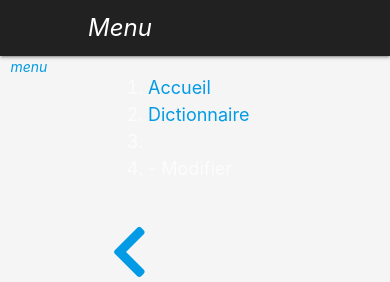
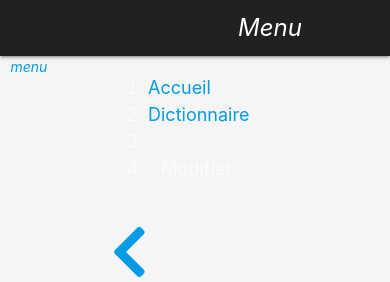
Before and after one commit to thediaf/Djangou, a Symfony app: template templates/admin/translate/edit.html.twig in a window 390 px wide; the page is wider, and only the part inside the window is pictured. Shown: the top 282 px of that part. Run offline with Twig, Linux system fonts and the light colour scheme; the template is opened without the code that fills it, so the values that code supplies are empty; form fields are guessed from the names that the template uses; some libraries are stand-ins or nearby versions.

Commit message:
:wrench:

```diff
--- a/public/css/style.css
+++ b/public/css/style.css
@@ -79,3 +79,17 @@ nav {
     height: .75rem;
     border-radius: .5rem;
 }
+
+@media(max-width: 600px) {
+    nav .sidenav-trigger {
+        float: right;
+    }
+}
+
+@media only screen and (max-width: 600px) {
+nav .brand-logo {
+    left: 0;
+    -webkit-transform: translateX(-50%);
+    transform: translateX(-50%);
+}
+}
--- a/src/Form/SearchType.php
+++ b/src/Form/SearchType.php
@@ -29,7 +29,8 @@ class SearchType extends AbstractType
                 // 'required' => false,
                 'label' => false,
                 'class' => Language::class,
-                'choice_label' => 'name'
+                'choice_label' => 'name',
+                // ''
             ])
         ;
     }
--- a/templates/admin/base.html.twig
+++ b/templates/admin/base.html.twig
@@ -2,6 +2,7 @@
 <html>
     <head>
         <meta charset="UTF-8">
+        <meta name="viewport" content="width=device-width, initial-scale=1.0">
         <title>{% block title %}{{ App.name }}{% endblock %}</title>
         <link rel="stylesheet" href="https://cdnjs.cloudflare.com/ajax/libs/materialize/1.0.0/css/materialize.min.css">
         <link rel="stylesheet" href="{{ asset('css/style.css') }}">
--- a/templates/admin/home/index.html.twig
+++ b/templates/admin/home/index.html.twig
@@ -9,7 +9,7 @@
 {% block content %}
 	<div class="container-fluid mt-7">
 		<div class="row card-group d-flex justify-content-center">
-			<div class="col s4">
+			<div class="col s6">
 				<a href="{{ path('admin_users') }}" class="card bg-info shadow border-0 text-white text-center p-3 mx-md-4 text-decoration-none">
 					<blockquote class="blockquote mb-0">
 						<i class="fa fa-3x fa-users"></i>
@@ -22,7 +22,7 @@
 					</blockquote>
 				</a>
 			</div>
-			<div class="col s4">
+			<div class="col s6">
 				<a href="{{ path('admin_translate') }}" class="card bg-success shadow border-0 text-white text-center p-3 mx-md-4 text-decoration-none">
 					<blockquote class="blockquote mb-0">
 						<i class="fa fa-3x fa-book"></i>
@@ -35,7 +35,7 @@
 					</blockquote>
 				</a>
 			</div>
-			<div class="col s4">
+			<div class="col s6">
 				<a href="{{ path('admin_translate') }}" class="card shadow border-0 text-white text-center p-3 mx-md-4 text-decoration-none">
 					<blockquote class="blockquote mb-0">
 						<i class="fa fa-3x fa-lightbulb"></i>
--- a/templates/base.html.twig
+++ b/templates/base.html.twig
@@ -2,6 +2,7 @@
 <html>
     <head>
         <meta charset="UTF-8">
+        <meta name="viewport" content="width=device-width, initial-scale=1.0">
         <title>{% block title %}{{ App.name }}{% endblock %}</title>
         <link rel="stylesheet" href="https://cdnjs.cloudflare.com/ajax/libs/materialize/1.0.0/css/materialize.min.css">
         <link rel="stylesheet" href="{{ asset('css/style.css') }}">
```
Also changed, not shown: var/data.db.
